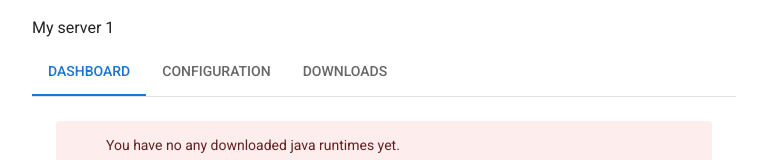
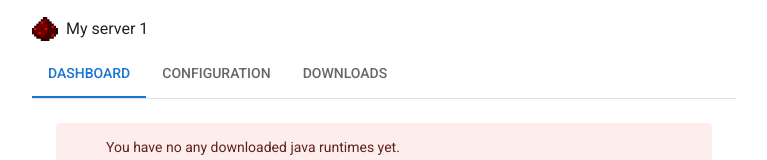
Before and after one commit to kotleni/redstone, a Next.js app: page / in a window 1280 px wide. Shown: the top 160 px of the page, without its empty margins (256-1023 px from the left). Built offline with nearby package versions, Linux system fonts and the light colour scheme; some icons are missing; what @mui/material-nextjs would draw is missing.

Commit message:
chore: add logo

```diff
--- a/src/app/page.tsx
+++ b/src/app/page.tsx
@@ -12,6 +12,8 @@ import {fetchAllInstances} from '@/actions/fetch-all-instances';
 import {InstanceState} from '@/data/instance-state';
 import {fetchInstanceState} from '@/actions/fetch-instance-state';
 import {InstanceStatus} from '@/data/instance-status';
+import Image from 'next/image';
+import Logo from '@/images/logo.webp';
 
 interface DashboardContentProps {
     instance: Instance | undefined;
@@ -126,7 +128,10 @@ export default function Home() {
                 >
                     You have no any instances yet.
                 </Alert>
-                <div>{selectedInstance?.name}</div>
+                <div className="flex flex-row gap-2 items-center">
+                    <Image src={Logo} width={26} height={26} alt="Logo" />
+                    {selectedInstance?.name}
+                </div>
                 <div
                     hidden={
                         isLoading ||
```
Also changed, not shown: src/images/logo.webp (added).
